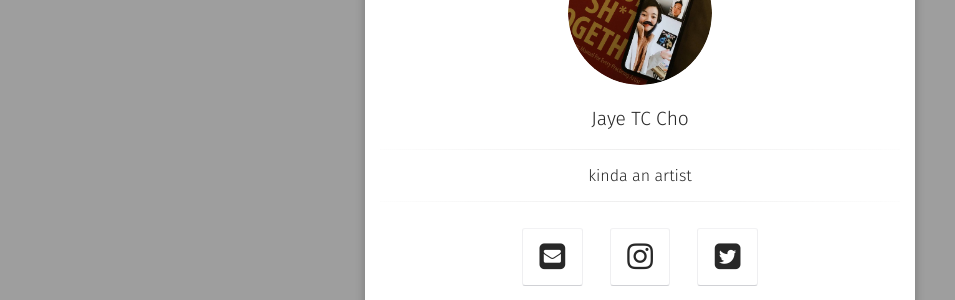
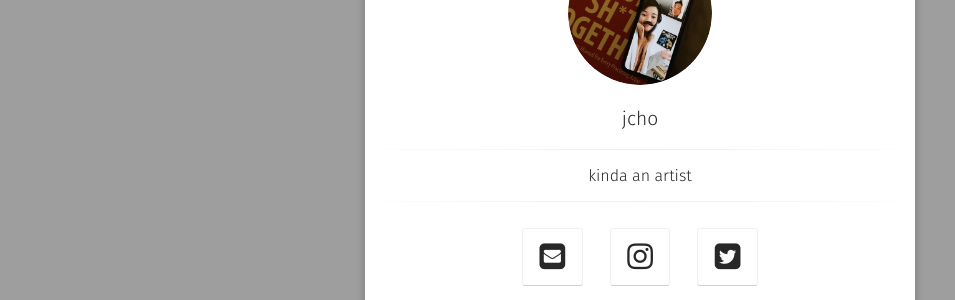
Before and after one commit to jchobanana/jchobanana.github.io, a Jekyll site: the page built from index.html, in a window 1280 px wide. Shown: the part 291-591 px from the top of the page, without its empty margins (0-955 px from the left). Built offline with Jekyll 4.4.1, drawn with Linux system fonts in a browser that asks for light colours; some web fonts are replaced.

Commit message:
Update _config.yml

```diff
--- a/_config.yml
+++ b/_config.yml
@@ -1,5 +1,5 @@
 # Site
-title:              Jaye TC Cho
+title:              jcho
 bio:                'kinda an artist'
 description:        "Taiwan/US-based nomad"
 reading_time:       true
```
